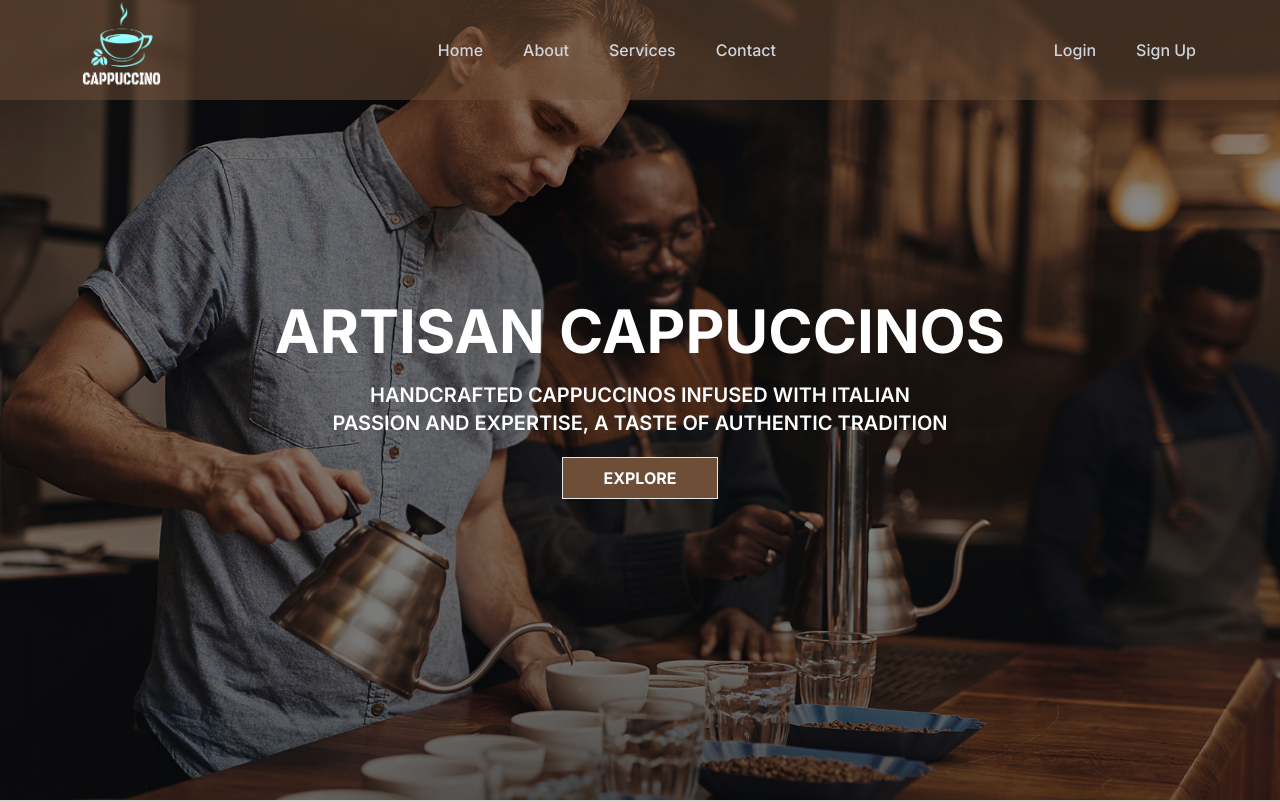
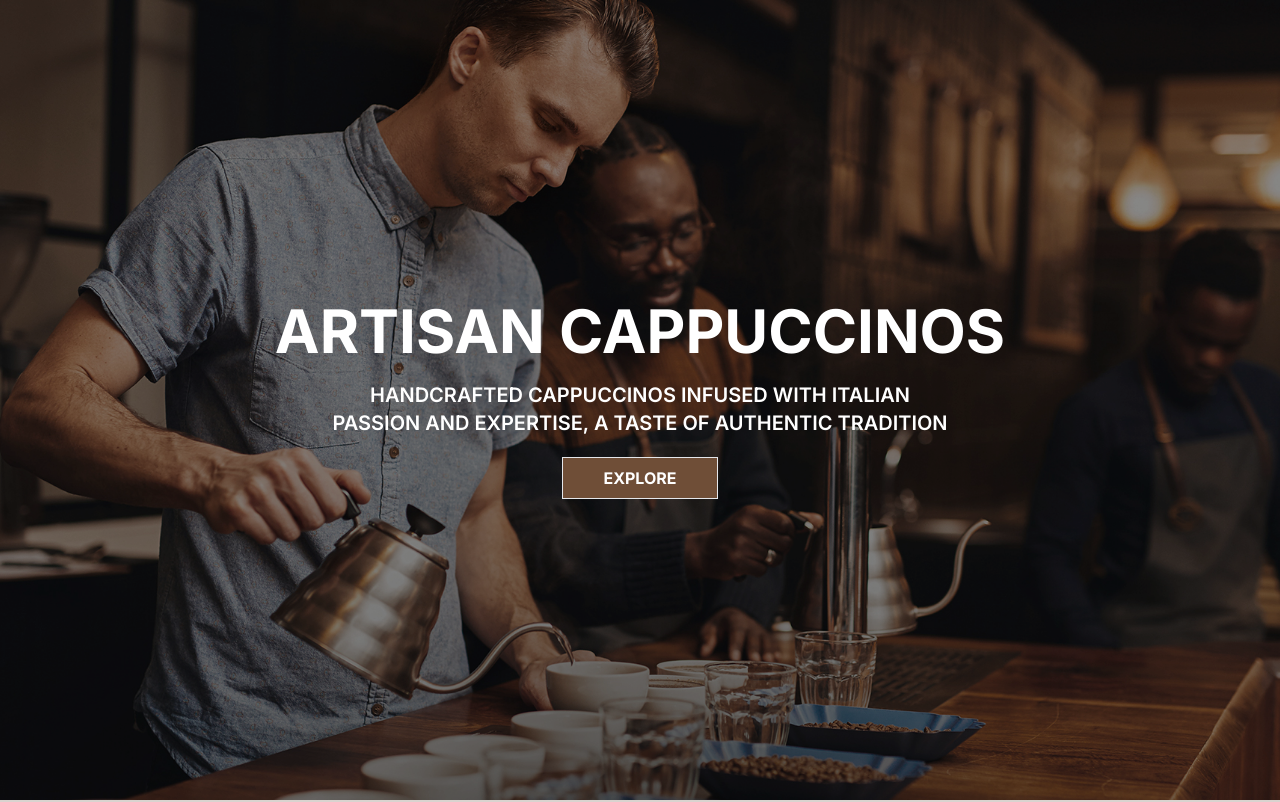
Before and after one commit to xnafi/cappuccino, a Next.js app: page / in a window 1280 px wide. Shown: the top 802 px of the page. Built offline with nearby package versions, Linux system fonts and the light colour scheme.

Commit message:
fix navbar visibility

```diff
--- a/src/components/shared/Navbar/Navbar.tsx
+++ b/src/components/shared/Navbar/Navbar.tsx
@@ -23,7 +23,7 @@ const Navbar = () => {
   useEffect(() => {
     const handleScroll = () => {
       const currentScrollY = window.scrollY;
-      setIsVisible(currentScrollY < prevScrollY || currentScrollY === 0); // Show Navbar when scrolling up or at top
+      setIsVisible(currentScrollY > prevScrollY || currentScrollY > 10); // Show Navbar when scrolling up or at top
       setPrevScrollY(currentScrollY);
     };
 
@@ -40,7 +40,7 @@ const Navbar = () => {
   return (
     <motion.nav
       initial={{ y: -100 }}
-      animate={{ y: isVisible ? 0 : -100 }}
+      animate={{ y: isVisible ? 0 : -200 }}
       transition={{ ease: "easeOut", duration: 0.5 }}
       className="bg-[#6F4E37]/50 text-white fixed top-0 w-full transition-all duration-500"
     >
```
